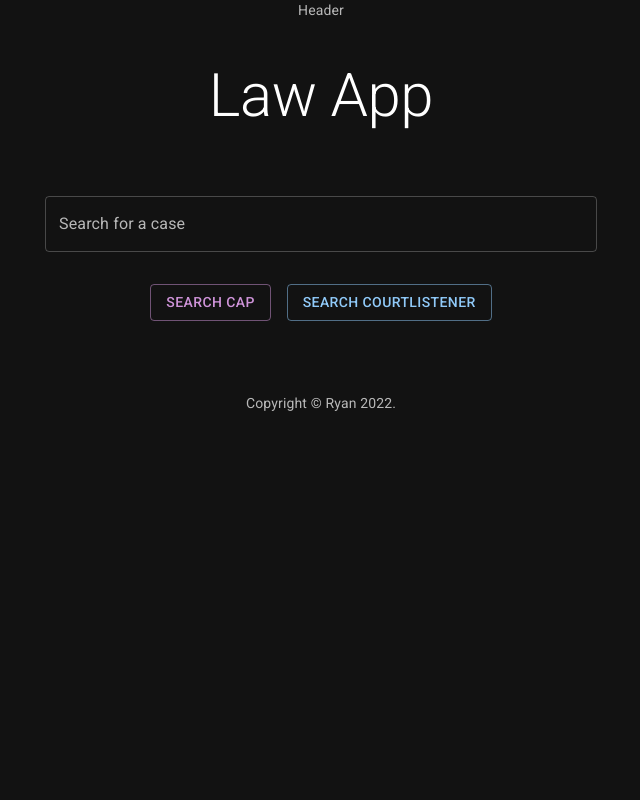
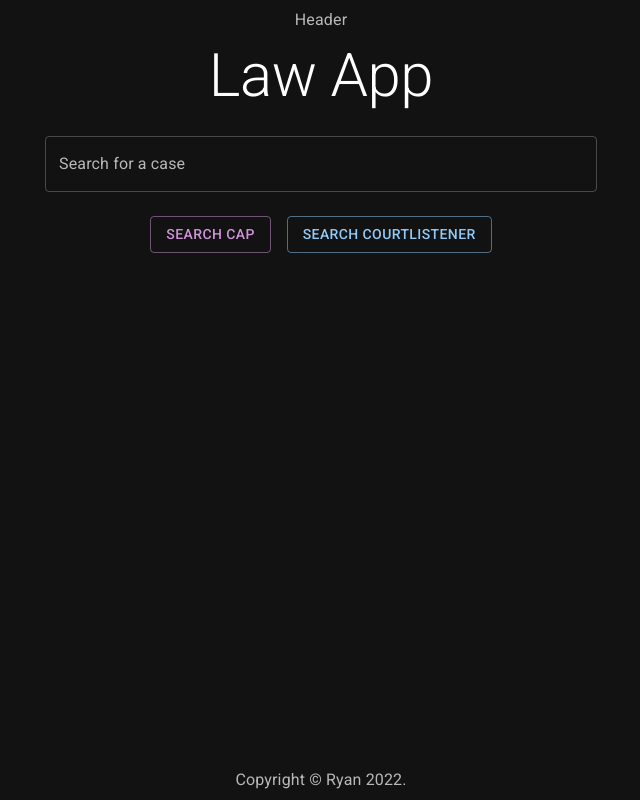
Before and after one commit to ryanv404/law-app, a React (Create React App) app: page / in a window 1280 px wide. Shown: the whole page, without its empty margins (319-959 px from the left). Built offline with nearby package versions, Linux system fonts and the light colour scheme.

Commit message:
styling updates

```diff
--- a/package.json
+++ b/package.json
@@ -1,6 +1,6 @@
 {
   "name": "law_app",
-  "version": "0.1.0",
+  "version": "0.2.0",
   "author": "Ryan",
   "description": "An app to help people who are interested in learning about the law.",
   "keywords": [
--- a/src/App.js
+++ b/src/App.js
@@ -5,7 +5,15 @@ import Footer from './components/Footer';
 
 function App() {
   return (
-    <Container maxWidth="sm" sx={{height: "100vh"}}>
+    <Container
+      maxWidth="sm"
+      sx={{
+        height: "100%",
+        display: "flex",
+        flexDirection: "column",
+        justifyContent: "space-between"
+      }}
+    >
       <Header />
       <Main />
       <Footer />
--- a/src/components/Footer.js
+++ b/src/components/Footer.js
@@ -2,9 +2,16 @@ import { Typography } from "@mui/material";
 
 const Footer = () => {
   return (
-    <Typography variant="body2" color="text.secondary" align="center">
-      {'Copyright © Ryan '}
-      {new Date().getFullYear()}.
+    <Typography
+      color="text.secondary"
+      align="center"
+      sx={{
+        flex: "none",
+        height: "40px",
+        lineHeight: "40px"
+      }}
+    >
+      {`Copyright © Ryan ${new Date().getFullYear()}.`}
     </Typography>
   )
 };
--- a/src/components/Header.js
+++ b/src/components/Header.js
@@ -2,7 +2,15 @@ import { Typography } from "@mui/material";
 
 const Header = () => {
   return (
-    <Typography variant="body2" color="text.secondary" align="center">
+    <Typography
+      color="text.secondary"
+      align="center"
+      sx={{
+        flex: "none",
+        height: "40px",
+        lineHeight: "40px"
+      }}
+    >
       Header
     </Typography>
   )
--- a/src/components/ListItem.js
+++ b/src/components/ListItem.js
@@ -1,10 +1,19 @@
-import { ListItem, ListItemText } from "@mui/material";
+import {
+  ListItem,
+  ListItemText,
+  Dialog,
+  DialogTitle,
+  DialogContent,
+  DialogContentText,
+  DialogActions,
+  Button } from "@mui/material";
+import { useState } from "react";
 
-// const fortmatResponse = (res) => {
-//   return JSON.stringify(res, null, 2);
-// };
+const fortmatResponse = (res) => {
+  return JSON.stringify(res, null, 2);
+};
 
-const SingleListItem = ({ data }) => {
+const SingleListItem = ({ data, idx }) => {
   // const citationFilter = (citationsList) => {
   //   const officialCite = citationsList.filter((citation) => citation.type === "official");
   //   return officialCite ? officialCite[0].cite : citationsList[0].cite
@@ -20,23 +29,44 @@ const SingleListItem = ({ data }) => {
 
   // const singleCase = `${data.name_abbreviation}, ${citation} (${data.court.name_abbreviation} ${data.decision_date})`
 
+  const [open, setOpen] = useState(false);
+  const handleClickOpen = () => {
+    setOpen(true);
+  };
+  const handleClose = () => {
+    setOpen(false);
+  };
+
+  const bgColor = idx % 2 === 0 ? "#202020" : "#2a2a2a";
+  const listItemStyle = {
+    padding: "10px",
+    margin: "5px 0",
+    backgroundColor: bgColor
+  };
+  const listItemTitle = data.hasOwnProperty("name_abbreviation") ? data.name_abbreviation : data.caseName;
+
   return (
-    <ListItem sx={{
-      flexDirection: "column",
-      alignItems: "flex-start"
-    }}>
+    <ListItem sx={listItemStyle}>
       <ListItemText
-        primary={data.hasOwnProperty("name_abbreviation") ? data.name_abbreviation : data.caseName}
+        primary={listItemTitle}
+        onClick={handleClickOpen}
       />
-      {/* <ListItemText
-        component="pre"
-        sx={{
-          whiteSpace: 'pre-wrap',
-          overflowWrap: 'break-word',
-          maxWidth: '100vh'
-        }}
-        primary={fortmatResponse(data)}
-      /> */}
+      <Dialog
+        open={open}
+        keepMounted
+        onClose={handleClose}
+        aria-describedby="dialog-description"
+      >
+        <DialogTitle>{listItemTitle}</DialogTitle>
+        <DialogContent>
+          <DialogContentText id="dialog-content">
+            <pre>{fortmatResponse(data)}</pre>
+          </DialogContentText>
+        </DialogContent>
+        <DialogActions>
+          <Button onClick={handleClose}>Close</Button>
+        </DialogActions>
+      </Dialog>
     </ListItem>
   )
 }
--- a/src/components/Main.js
+++ b/src/components/Main.js
@@ -3,7 +3,14 @@ import Search from './Search';
 
 const Main = () => {
   return (
-    <Box sx={{my: 5}}>
+    <Box
+      sx={{
+        display: 'flex',
+        flexDirection: 'column',
+        alignItems: 'stretch',
+        flexGrow: '1'
+      }}
+    >
       <Search />
     </Box>
   )
--- a/src/components/Results.js
+++ b/src/components/Results.js
@@ -2,15 +2,42 @@ import { Typography, List } from '@mui/material';
 import SingleListItem from './ListItem';
 
 const Results = ({ resultsList, numResults }) => {
-  const listItems = resultsList.map((item) => (
-    <SingleListItem key={item.id} data={item} />
+  const listItems = resultsList.map((item, idx) => (
+    <SingleListItem
+      key={item.id}
+      data={item}
+      idx={idx}
+    />
   ));
 
   return (
     <>
-      <Typography component="h3"  align='center' variant="h5">Search results:</Typography>
-      <Typography component="p" align='center' mb={5}>{`Found ${numResults} ${numResults === 1 ? "result" : "results"}.`}</Typography>
-      <List>{listItems ? listItems : <Typography component="p" align='center' mb={2}>"No results found."</Typography>}</List>
+      <Typography
+        component="h3"
+        variant="h6"
+      >
+        Search results
+      </Typography>
+      <Typography
+        component="p"
+        variant="subtitle1"
+        mb={2}
+      >
+        {`Found ${numResults} ${numResults === 1 ? "result" : "results"}.`}
+      </Typography>
+      <List
+        sx={{
+          margin: 0,
+          padding: 0
+        }}
+      >
+        {listItems
+          ? listItems
+          : (<Typography component="p" align='center'>
+              "No results found."
+            </Typography>)
+        }
+      </List>
     </>
   )
 };
--- a/src/components/Search.js
+++ b/src/components/Search.js
@@ -57,39 +57,74 @@ const Search = () => {
 
   return (
     <>
-      <Typography component="h1" variant="h2" align="center">Law App</Typography>
-      <Box component="form" onSubmit={(e) => e.preventDefault()}
+      <Typography
+        component="h1"
+        variant="h2"
+        align="center"
+      >
+        Law App
+      </Typography>
+      <Box
+        component="form"
+        onSubmit={(e) => e.preventDefault()}
         sx={{
-          marginTop: 8,
           display: 'flex',
           flexDirection: 'column',
-          alignItems: 'center',
+          mb: 5
         }}
       >
-        <TextField variant="outlined" type="text" name="case_search" id="case_search"
-          onChange={(e) => setSearchText(e.target.value)} value={searchText}
-          autoComplete="off" label="Search for a case"
-          sx={{width: "100%"}}
-          />
+        <TextField
+          variant="outlined"
+          type="text"
+          name="case_search"
+          id="case_search"
+          onChange={(e) => setSearchText(e.target.value)}
+          value={searchText}
+          autoComplete="off"
+          label="Search for a case"
+          sx={{
+            my: 3
+          }}
+        />
         <Box
           sx={{
-            my: 4,
             display: 'flex',
             flexDirection: 'row',
             alignItems: 'center',
+            justifyContent: 'center'
           }}
         >
-          <Button variant='outlined' color='secondary' type="submit" onClick={fetchCAP} sx={{mr: 2}}>
+          <Button
+            variant='outlined'
+            color='secondary'
+            type="submit"
+            onClick={fetchCAP}
+            sx={{
+              mr: 2
+            }}
+          >
             Search CAP
           </Button>
-          <Button variant='outlined' type="submit" onClick={fetchCL}>
+          <Button
+            variant='outlined'
+            type="submit"
+            onClick={fetchCL}
+          >
             Search CourtListener
           </Button>
         </Box>
       </Box>
-      {(isLoadingCAP || isLoadingCL) && <Typography component="p" align='center' mb={2}>Loading...</Typography>}
-      {(isErrorCAP || isErrorCL) && (!isLoadingCAP && !isLoadingCL) && <pre>{errorMsg}</pre>}
-      {searchResult && (!isLoadingCAP && !isLoadingCL) && <Results resultsList={searchResult} numResults={numResults} />}
+      {(isLoadingCAP || isLoadingCL)
+        && <Typography component="h3" variant="h6">Loading...</Typography>
+      }
+      {(isErrorCAP || isErrorCL)
+        && (!isLoadingCAP && !isLoadingCL)
+        && <pre>{errorMsg}</pre>
+      }
+      {searchResult
+        && (!isLoadingCAP && !isLoadingCL)
+        && <Results resultsList={searchResult} numResults={numResults} />
+      }
     </>
   )
 }
--- a/src/index.js
+++ b/src/index.js
@@ -10,6 +10,7 @@ import '@fontsource/roboto/300.css';
 import '@fontsource/roboto/400.css';
 import '@fontsource/roboto/500.css';
 import '@fontsource/roboto/700.css';
+import { Container } from '@mui/material';
 
 const queryClient = new QueryClient();
 
@@ -27,8 +28,15 @@ root.render(
     <ThemeProvider theme={darkTheme}>
       <QueryClientProvider client={queryClient}>
         <CssBaseline />
-        <App />
-        <ReactQueryDevtools initialIsOpen={false} />
+        <Container
+          sx={{
+            height: "100vh",
+            width: "100vw"
+          }}
+          >
+          <App />
+          <ReactQueryDevtools initialIsOpen={false} />
+        </Container>
       </QueryClientProvider>
     </ThemeProvider>
   </React.StrictMode>
```
